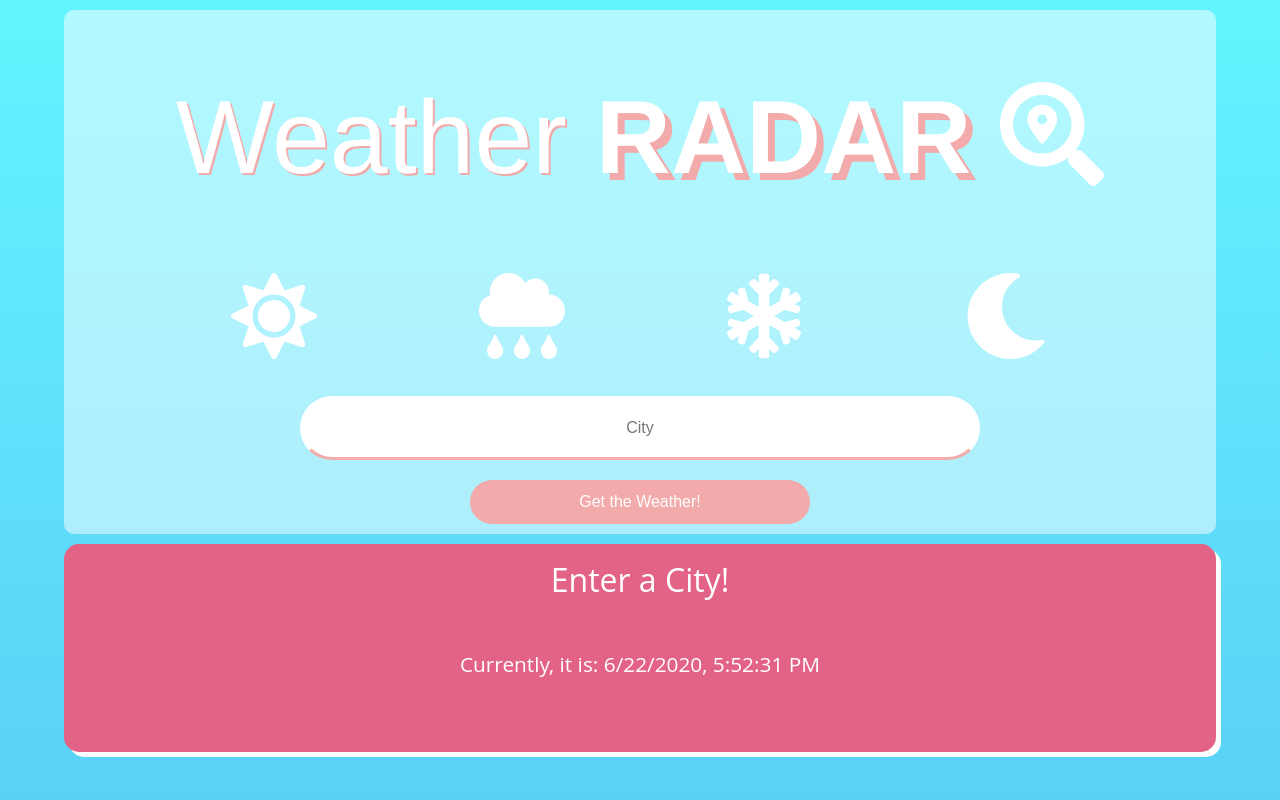
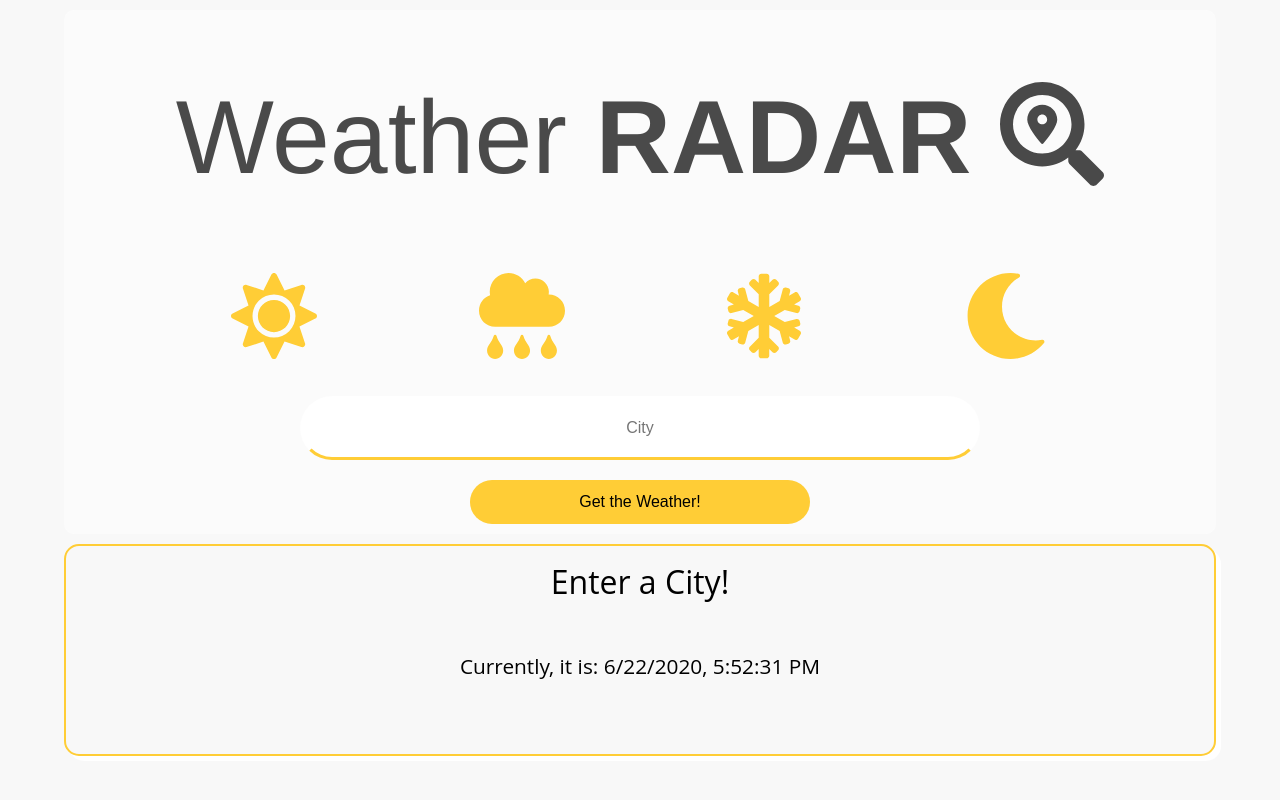
Before and after one commit to vigyan-k/weather-react-app, a React (Create React App) app: page / in a window 1280 px wide. Shown: the top 800 px of the page. Built offline with nearby package versions, Linux system fonts and the light colour scheme.

Commit message:
changed styling

```diff
--- a/src/index.css
+++ b/src/index.css
@@ -23,7 +23,8 @@ code {
 }
 
 .main{
-  background: linear-gradient(#63f5ff, #59c9f5);
+  background: #F8F8F8;
+  /* background: linear-gradient(#f5fdff, #def8ff); */
   padding-top:10px;
 }
 
@@ -35,7 +36,7 @@ code {
 }
 
 .colorBox{
-  background-color: #e36387;
+  border: solid #ffcd36 2px;
   padding: 20px 0;
   border-radius: 15px;
   margin-bottom:10px;
@@ -51,7 +52,7 @@ code {
 
 h2,
 p{
-  color:#fff;
+  color:#000;
   font-family: 'open sans';
   text-transform: normal;
 }
@@ -65,14 +66,14 @@ h1{
   font-weight:200;
   margin: 5% auto;
   font-family: 'helvetica neue', Helvetica, Arial, sans-serif;
-  color:#fff;
-  text-shadow:2px 2px #F2AAAA;
+  color:rgba(54, 54, 54, 0.897);
+  /* text-shadow:2px 2px #ffcd36; */
 }
 
 span{
   text-transform: uppercase;
   font-weight: 800;
-  text-shadow:7px 7px #F2AAAA;
+  /* text-shadow:7px 7px #ffcd36; */
 }
 
 .iconContainer{
@@ -85,12 +86,12 @@ span{
   margin: 2% 0;
   transition:400ms ease;
   padding:5px;
-  color:#fff;
+  color:#ffcd36;
 }
 
 .weatherIcons:hover{
   scale:1.2;
-  filter: drop-shadow(3px 3px 1px #F2AAAA);
+  filter: drop-shadow(2px 2px 1px #000);
 }
 
 input[type=text],
@@ -111,24 +112,24 @@ input[type=text]{
   width: 60%;
   text-align: center;
   padding:20px;
-  border-bottom:solid 3px #F2AAAA;
+  border-bottom:solid 3px #ffcd36;
 }
 
 input[type=text]:focus,
 input[type=text]:hover{
-  border: solid 3px #F2AAAA;
+  border: solid 3px #ffcd36;
 }
 
 button{
   width:30%;
-  color:#fff;
-  background:#F2AAAA;
+  color:#000;
+  background:#ffcd36;
 }
 
 button:hover,
 button:focus{
-  color: #F2AAAA;
-  border: solid 3px #F2AAAA;
+  color: #000;
+  border: solid 3px #ffcd36;
   background: #fff;
 }
 
@@ -165,8 +166,8 @@ button:focus{
 
 .row3{
   margin-top:40px;
-  border-top:5px solid #fff;
-  border-bottom:5px solid #fff;
+  border-top:5px solid rgba(54, 54, 54, 0.897);
+  border-bottom:5px solid rgba(54, 54, 54, 0.897);
 }
 
 .square{
@@ -223,7 +224,7 @@ button:focus{
 }
 
 .weatherIcon{
-  color:#fff;
+  color:rgba(54, 54, 54, 0.897);
   font-size: 2rem;
 }
 
```
